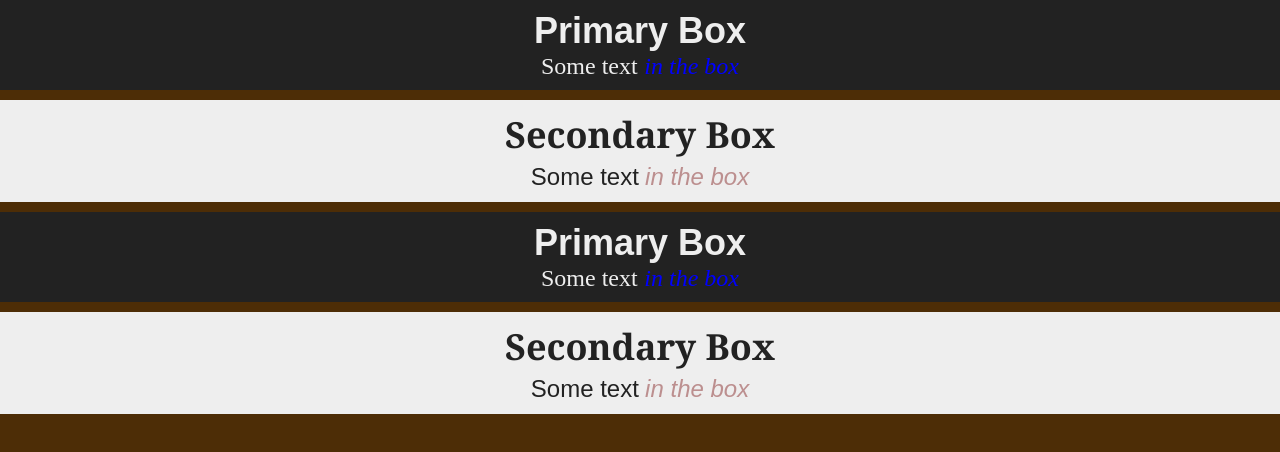
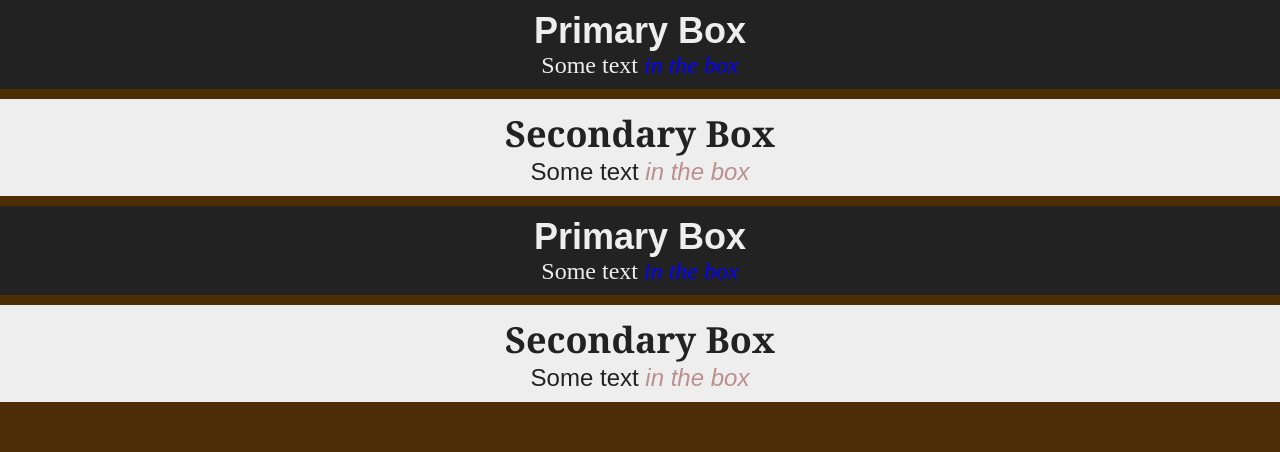
Before and after one commit to wi-fighters/10-uib-content-descendants-peteco83, a plain HTML site: page index.html in a window 1280 px wide. Drawn offline with Linux system fonts and the light colour scheme.

Commit message:
DRY exercise 10

```diff
--- a/index.html
+++ b/index.html
@@ -1,5 +1,5 @@
 <!DOCTYPE html>
-<html>
+<html lang="en">
 
 <head>
     <title>Class Selectors</title>
@@ -9,22 +9,22 @@
 <body>
     <div class="primary-box">
         <h2>Primary Box</h2>
-        <p><span class="serified">Some text</span> <span class="blue serified"><em>in the box</em></span></p>
+        <p class="serified">Some text <span class="blue serified"><em>in the box</em></span></p>
     </div>
 
     <div class="secondary-box">
         <h2>Secondary Box</h2>
-        <p><span class="sans-serified">Some text</span> <span class="rosa sans-serified"><em>in the box</em></span></p>
+        <p class="sans-serified">Some text <span class="rosa sans-serified"><em>in the box</em></span></p>
     </div>
 
     <div class="primary-box">
         <h2>Primary Box</h2>
-        <p><span class="serified">Some text</span> <span class="blue serified"><em>in the box</em></span></p>
+        <p class="serified">Some text <span class="blue serified"><em>in the box</em></span></p>
     </div>
 
     <div class="secondary-box">
         <h2>Secondary Box</h2>
-        <p><span class="sans-serified">Some text</span> <span class="rosa sans-serified"><em>in the box</em></span></p>
+        <p class="sans-serified">Some text <span class="rosa sans-serified"><em>in the box</em></span></p>
     </div>
 </body>
 
```
